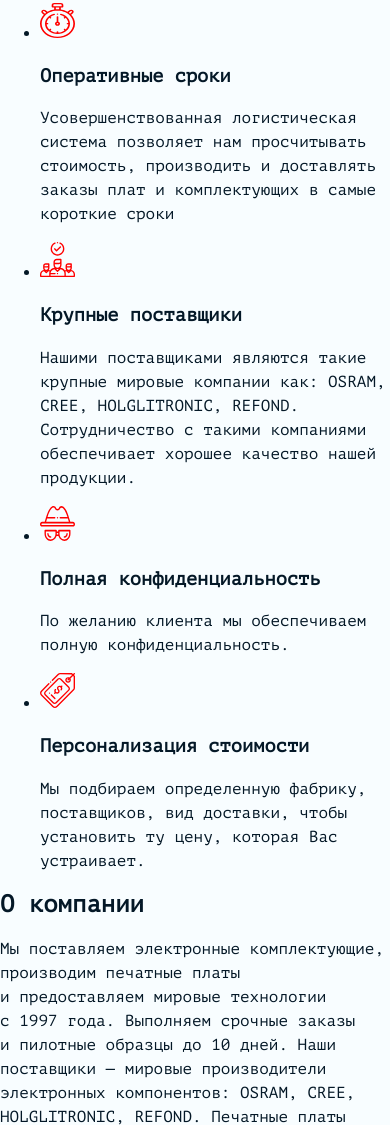
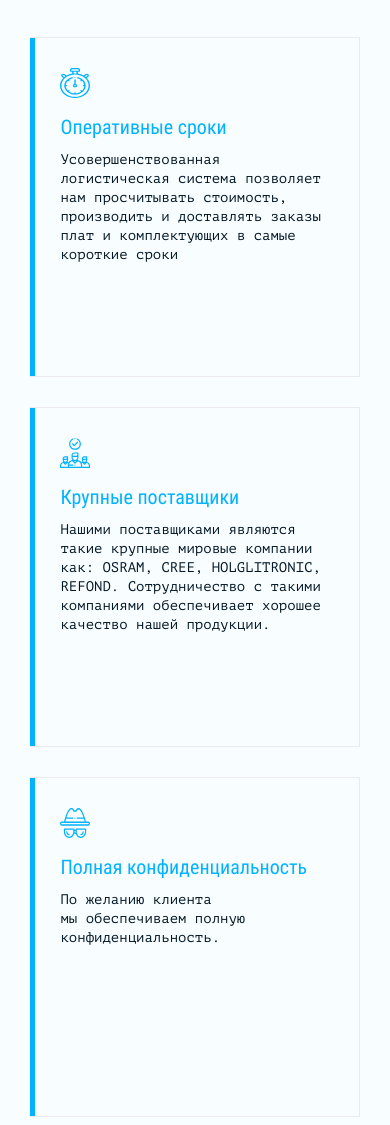
Before and after one commit to yudar28/smart-device, a website built with webpack: page source/index.html in a window 390 px wide. Shown: the part 573-1698 px from the top of the page. Built offline with nearby package versions, Linux system fonts and the light colour scheme; files whose address does not match are found by name.

Commit message:
Преимущества

```diff
--- a/source/index.html
+++ b/source/index.html
@@ -82,28 +82,28 @@
       <section class="advantages">
         <h2 class="visually-hidden">Преимущества</h2>
         <ul class="advantages__list">
-          <li class="advantages__item">
+          <li class="advantages__item" tabindex="0">
             <svg width="35" height="35" viewBox="0 0 35 35">
               <use xlink:href="img/sprite_auto.svg#watch-icon"></use>
             </svg>
             <h3>Оперативные сроки</h3>
             <p>Усовершенствованная логистическая система позволяет нам просчитывать стоимость, производить и&nbsp;доставлять заказы плат и&nbsp;комплектующих в&nbsp;самые короткие сроки</p>
           </li>
-          <li class="advantages__item">
+          <li class="advantages__item" tabindex="0">
             <svg width="35" height="35" viewBox="0 0 35 35">
               <use xlink:href="img/sprite_auto.svg#hired"></use>
             </svg>
             <h3>Крупные поставщики</h3>
             <p>Нашими поставщиками являются такие крупные мировые компании как: OSRAM, CREE, HOLGLITRONIC, REFOND. Сотрудничество с&nbsp;такими компаниями обеспечивает хорошее качество нашей продукции.</p>
           </li>
-          <li class="advantages__item">
+          <li class="advantages__item" tabindex="0">
             <svg width="35" height="35" viewBox="0 0 35 35">
               <use xlink:href="img/sprite_auto.svg#detective"></use>
             </svg>
             <h3>Полная конфиденциальность</h3>
             <p>По&nbsp;желанию клиента мы&nbsp;обеспечиваем полную конфиденциальность.</p>
           </li>
-          <li class="advantages__item">
+          <li class="advantages__item" tabindex="0">
             <svg width="35" height="35" viewBox="0 0 35 35">
               <use xlink:href="img/sprite_auto.svg#price"></use>
             </svg>
--- a/source/sass/blocks/advantages.scss
+++ b/source/sass/blocks/advantages.scss
@@ -1,8 +1,150 @@
-.advantages__item svg {
-    fill: red;
+.advantages {
+    width: 100%;
 }
 
+.advantages__list {
+    margin: 120px auto;
+    padding: 0;
+    width: 1222px;
 
-.advantages__item:hover svg {
-    fill: black;
+    list-style-type: none;
+
+    display: grid;
+    grid-template-columns: 595px 595px;
+    column-gap: 32px;
+    row-gap: 30px;
+
+    @media (max-width: 1281px)  {
+        width: 90%;
+
+        grid-template-columns: repeat(2, auto);
+    }
+
+    @media (max-width: 1023px) {
+        margin-top: 80px;
+        width: 87.02%;
+
+        column-gap: 30px;
+        grid-template-columns: repeat(auto-fill, minmax(320px, auto));
+    }
+
+    @media (max-width: 767px) {
+        margin-top: 50px;
+        width: 84.38%;
+
+        grid-template-columns: repeat(auto-fill, minmax(270px, auto));
+    }
 }
+
+.advantages__item {
+    position: relative;
+    padding: 40px 45px 35px;
+
+    min-height: 300px;
+
+    display: flex;
+    flex-direction: column;
+
+    border: 1px solid #ebebeb;
+    border-left: none;
+
+    &::before {
+        content: "";
+        width: 5px;
+        height: 100%;
+
+        position: absolute;
+        top: 0;
+        left: 0;
+
+        background-color: $light-blue;
+    }
+
+    &:hover,
+    &:focus-within {
+        background-color: $light-blue;
+    }
+
+    @media (max-width: 1023px) {
+        padding: 40px 35px 27px 45px;
+
+        min-height: 360px;
+    }
+
+    @media (max-width: 767px) {
+        padding: 30px 30px 35px;
+
+        min-height: 340px;
+    }
+}
+
+.advantages__item svg {
+    fill: $light-blue;
+
+    margin-bottom: 20px;
+
+    @media (max-width: 1023px) {
+        margin-bottom: 15px;
+    }
+
+    @media (max-width: 767px) {
+        width: 30px;
+        height: 30px;
+
+        margin-bottom: 12px;
+    }
+}
+
+.advantages__item:last-child svg {
+    @media (max-width: 1023px) {
+        margin-bottom: 9px;
+    }
+}
+
+.advantages__item:hover svg,
+.advantages__item:focus-within svg {
+    fill: $color-white;
+}
+
+.advantages__item h3 {
+    margin: 0;
+    min-height: 35px;
+
+    font-family: "Roboto Condensed", "Arial", sans-serif;
+    font-weight: 400;
+    font-size: 24px;
+    line-height: 35px;
+
+    color: $light-blue;
+
+    @media (max-width: 767px) {
+        font-size: 20px;
+    }
+}
+
+.advantages__item:hover h3,
+.advantages__item:focus-within h3 {
+    color: $color-white;
+}
+
+.advantages__item p {
+    margin: 10px 0 0;
+    font-weight: 400;
+    font-size: 16px;
+    line-height: 22px;
+    color: $dark-blue;
+
+    @media (max-width: 1023px) {
+        margin-top: 5px;
+    }
+
+    @media (max-width: 767px) {
+        font-size: 14px;
+        line-height: 19px;
+    }
+}
+
+.advantages__item:hover p,
+.advantages__item:focus-within p {
+    color: $color-white;
+}
```
Also changed, not shown: build/css/style.css, build/css/style.min.css, build/index.html, 1 other file.
